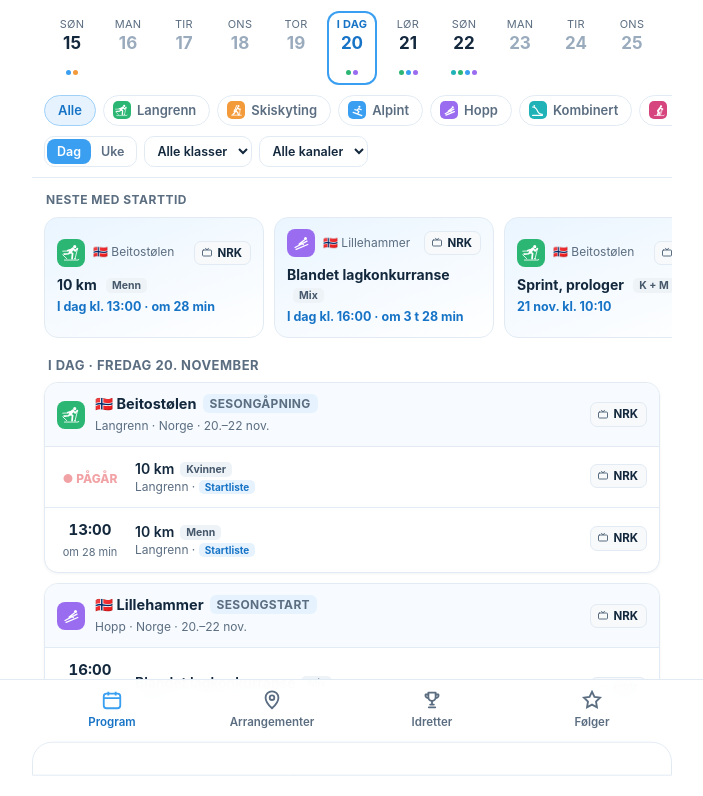
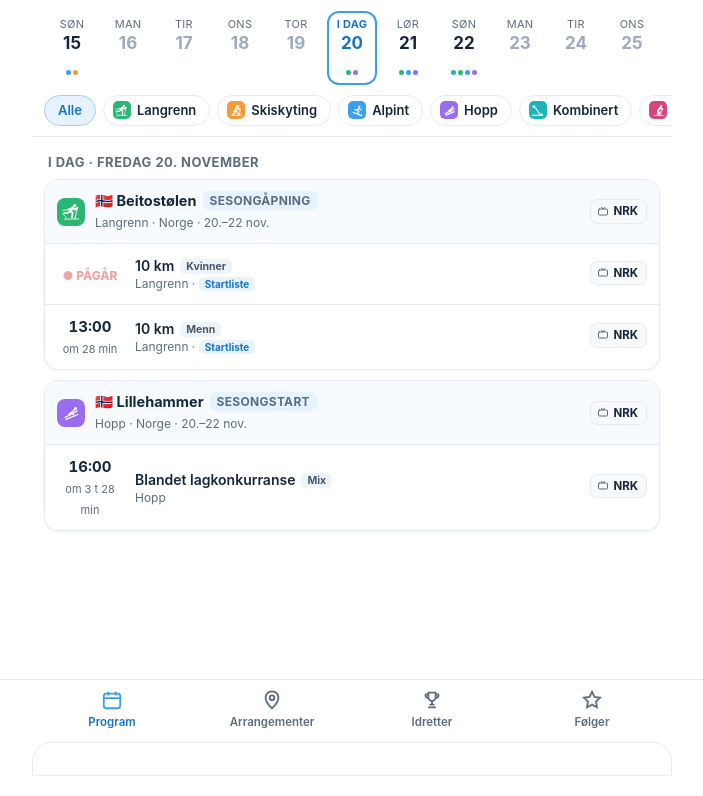
Before and after one commit to HenrikSkau/SnowTime, a plain HTML site: page index.html in a window 1280 px wide. Shown: the part 60-856 px from the top of the page, without its empty margins (288-991 px from the left). After the commit the page ends 800 px from the top, so only its background shows below. Drawn offline with Linux system fonts and the light colour scheme.

Commit message:
Rydd i programmet og velg bort idretter enkeltvis
Co-Authored-By: Claude Opus 5.5 <noreply@anthropic.com>
Claude-Session: https://claude.ai/code/session_01LmcJgDTEMfMekC2KyiKsw1

```diff
--- a/index.html
+++ b/index.html
@@ -47,6 +47,8 @@ header{position:sticky;top:0;z-index:20;background:rgba(255,255,255,.95);backdro
 .chips{display:flex;gap:7px;overflow-x:auto;padding:0 12px 10px;scrollbar-width:none}
 .chips::-webkit-scrollbar{display:none}
 .chip{flex:0 0 auto;height:31px;padding:0 13px;border-radius:16px;background:var(--card);border:1px solid var(--line);font-size:13px;font-weight:600;color:var(--mut);display:flex;align-items:center;gap:6px}
+.chip.tg{color:var(--txt)}
+.chip.tg.off{color:var(--dim);background:#f5f7f9;text-decoration:line-through}
 .chip.on{background:var(--acc2);color:var(--accd);border-color:#9fd0f8}
 .chip .sw{width:18px;height:18px;border-radius:5px;display:grid;place-items:center;margin-left:-4px}
 .chip .sw svg{width:13px;height:13px;color:#fff}
@@ -529,10 +531,10 @@ const parse=s=>{const[y,m,d]=s.split('-').map(Number);return new Date(y,m-1,d)};
 const TODAY=toISO(new Date());
 const FIRST='2026-10-19',LAST='2027-04-04';
 const clampDate=s=>s<FIRST?FIRST:s>LAST?LAST:s;
-let S={v:'program',date:clampDate(TODAY),mode:'dag',sp:'all',g:'all',ch:'all',fav:{st:[],sp:[]},stSp:'all'};
-try{const sv=JSON.parse(localStorage.getItem('vp-state')||'null');if(sv){S.fav=sv.fav||S.fav;S.sp=sv.sp||'all';S.g=sv.g||'all';S.ch=sv.ch||'all';S.mode=sv.mode||'dag'}}catch(e){}
-if(!SPORT[S.sp])S.sp='all';S.fav.sp=S.fav.sp.filter(k=>SPORT[k]);
-const save=()=>{try{localStorage.setItem('vp-state',JSON.stringify({fav:S.fav,sp:S.sp,g:S.g,ch:S.ch,mode:S.mode}))}catch(e){}};
+let S={off:[],v:'program',date:clampDate(TODAY),mode:'dag',sp:'all',g:'all',ch:'all',fav:{st:[],sp:[]},stSp:'all'};
+try{const sv=JSON.parse(localStorage.getItem('vp-state')||'null');if(sv){S.fav=sv.fav||S.fav;S.off=Array.isArray(sv.off)?sv.off:[];S.g=sv.g||'all';S.ch=sv.ch||'all';S.mode=sv.mode||'dag'}}catch(e){}
+S.sp='all';S.off=(S.off||[]).filter(k=>SPORT[k]);S.mode='dag';S.g='all';S.ch='all';S.fav.sp=S.fav.sp.filter(k=>SPORT[k]);
+const save=()=>{try{localStorage.setItem('vp-state',JSON.stringify({fav:S.fav,off:S.off}))}catch(e){}};
 
 /* ================= HJELPERE ================= */
 const fmtDay=s=>{const t=parse(s).toLocaleDateString('nb-NO',{weekday:'long',day:'numeric',month:'long'});return t.charAt(0).toUpperCase()+t.slice(1)};
@@ -556,8 +558,8 @@ function status(r){
   if(diff>-100)return{k:'live'};
   return{k:'done'};
 }
-const inFilter=r=>(S.sp==='all'||r.sp===S.sp)&&(S.g==='all'||r.g===S.g||r.g==='B'||r.g==='X')&&(S.ch==='all'||r.ch.includes(S.ch));
-const stInFilter=s=>(S.sp==='all'||s.sp===S.sp)&&(S.ch==='all'||s.ch.includes(S.ch));
+const inFilter=r=>!S.off.includes(r.sp)&&(S.g==='all'||r.g===S.g||r.g==='B'||r.g==='X')&&(S.ch==='all'||r.ch.includes(S.ch));
+const stInFilter=s=>!S.off.includes(s.sp)&&(S.ch==='all'||s.ch.includes(S.ch));
 const countdown=m=>m<60?`om ${Math.round(m)} min`:m<60*24?`om ${Math.floor(m/60)} t ${Math.round(m%60)} min`:'';
 
 /* ================= SØK ================= */
@@ -634,19 +636,21 @@ function header(){
     d.setDate(d.getDate()+1);
   }
   h.innerHTML=`<div class="days" id="days">${days}</div>
-  <div class="chips">${sportChips(S.sp,'sp')}</div>
-  <div class="sub">
-    <div class="seg" id="modeSeg"><button data-m="dag" class="${S.mode==='dag'?'on':''}">Dag</button><button data-m="uke" class="${S.mode==='uke'?'on':''}">Uke</button></div>
-    <select class="sel" id="gSel"><option value="all">Alle klasser</option><option value="K">Kvinner</option><option value="M">Menn</option></select>
-    <select class="sel" id="chSel"><option value="all">Alle kanaler</option><option>NRK</option><option>TV 2</option><option>Viaplay</option><option>SC Play</option></select>
-  </div>`;
-  $('gSel').value=S.g;$('chSel').value=S.ch;
+  <div class="chips" id="progChips">${progChips()}</div>`;
   $('days').querySelectorAll('.day').forEach(b=>b.onclick=()=>{S.date=b.dataset.d;render()});
-  $('modeSeg').querySelectorAll('button').forEach(b=>b.onclick=()=>{S.mode=b.dataset.m;save();render()});
-  $('gSel').onchange=e=>{S.g=e.target.value;save();render()};
-  $('chSel').onchange=e=>{S.ch=e.target.value;save();render()};
-  bindChips();
+  bindProgChips();
   requestAnimationFrame(()=>{const el=$('days').querySelector('.sel');if(el){const c=$('days');c.style.scrollBehavior='auto';c.scrollLeft=el.offsetLeft-c.clientWidth/2+25;c.style.scrollBehavior=''}});
+}
+function progChips(){
+  const none=!S.off.length;
+  return `<button class="chip ${none?'on':''}" data-all="1">Alle</button>`+
+    Object.entries(SPORT).map(([k,v])=>{const on=!S.off.includes(k);
+      return `<button class="chip tg ${on?'':'off'}" data-tg="${k}" aria-pressed="${on}"><span class="sw" style="background:${on?v.c:'#c3ccd6'}"><svg viewBox="0 0 24 24" fill="none" stroke="#fff" stroke-width="2.2" stroke-linecap="round" stroke-linejoin="round">${ICON[k]}</svg></span>${v.n}</button>`}).join('');
+}
+function bindProgChips(){
+  const c=$('progChips');if(!c)return;
+  c.querySelector('[data-all]').onclick=()=>{S.off=[];save();render()};
+  c.querySelectorAll('[data-tg]').forEach(b=>b.onclick=()=>{const k=b.dataset.tg;S.off=S.off.includes(k)?S.off.filter(x=>x!==k):[...S.off,k];save();const sl=c.scrollLeft;render();const n=$('progChips');if(n)n.scrollLeft=sl});
 }
 function sportChips(cur,key){
   return `<button class="chip ${cur==='all'?'on':''}" data-k="${key}" data-s="all">Alle</button>`+
@@ -689,11 +693,7 @@ function program(){
   const m=$('main');
   if(S.mode==='dag'){
     const b=dayBlock(S.date);
-    let top='';
-    if(S.date===TODAY){
-      const nx=RS.filter(r=>inFilter(r)&&start(r)>new Date()&&r.t).slice(0,8);
-      if(nx.length)top=`<div class="sec" style="margin-top:2px">Neste med starttid</div><div class="next">${nx.map(nxCard).join('')}</div>`;
-    }
+    const top='';
     m.innerHTML=top+`<div class="dayhead">${S.date===TODAY?'I dag · ':''}${fmtDay(S.date)}</div>`+(b.n?b.html:emptyDay(S.date));
   }else{
     const d=parse(S.date);const dow=(d.getDay()+6)%7;d.setDate(d.getDate()-dow);
@@ -709,7 +709,7 @@ function nxCard(r){
 }
 function emptyDay(day,week){
   const nx=RS.find(r=>r.date>day&&inFilter(r));
-  return `<div class="empty"><b>Ingen renn ${week?'denne uka':'denne dagen'}</b>${S.sp!=='all'||S.ch!=='all'||S.g!=='all'?'Prøv å fjerne filtrene.<br>':''}
+  return `<div class="empty"><b>Ingen renn ${week?'denne uka':'denne dagen'}</b>${S.off.length===Object.keys(SPORT).length?'Alle idretter er skjult.<br><button class="btn ghost" id="showAll">Vis alle idretter</button><br>':S.off.length?'Noen idretter er skjult.<br>':''}
   ${nx?`<button class="btn" id="jump" data-d="${nx.date}">Neste renn: ${fmtShort(nx.date)} →</button>`:''}</div>`;
 }
 
@@ -814,6 +814,7 @@ function bindMain(){
   document.querySelectorAll('[data-s]').forEach(b=>{if(!b.classList.contains('chip'))b.onclick=()=>openStage(ST[b.dataset.s])});
   document.querySelectorAll('[data-fav]').forEach(b=>b.onclick=e=>{e.stopPropagation();toggleFav(b.dataset.fav);render()});
   const j=$('jump');if(j)j.onclick=()=>{S.date=j.dataset.d;render()};
+  const sa=$('showAll');if(sa)sa.onclick=()=>{S.off=[];save();render()};
 }
 function toggleFav(id){S.fav.st=S.fav.st.includes(id)?S.fav.st.filter(x=>x!==id):[...S.fav.st,id];save()}
 
```
